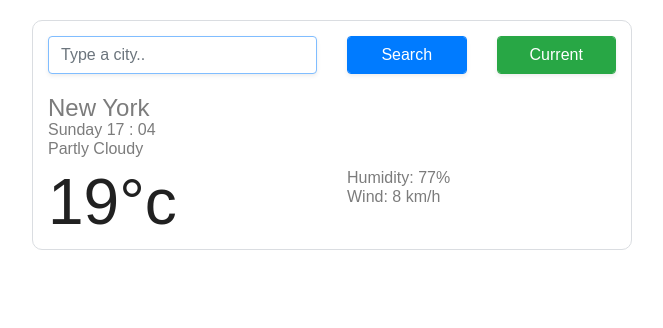
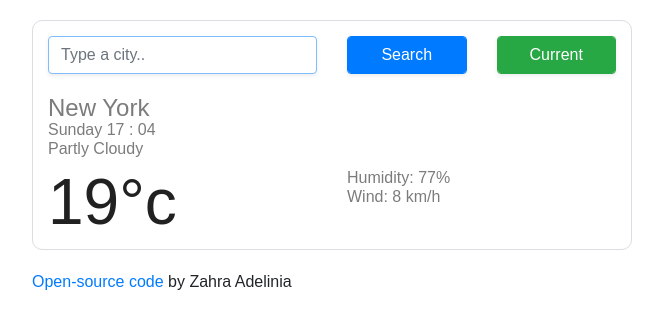
Before and after one commit to zahra-p/plus-week6-final-GitHubHosting, a plain HTML site: page index.html in a window 1280 px wide. Shown: the whole page, without its empty margins (308-971 px from the left). Drawn offline with nearby package versions, Linux system fonts and the light colour scheme; no server answers.

Commit message:
add Open-source code link

```diff
--- a/index.html
+++ b/index.html
@@ -67,6 +67,12 @@
           </div>
         </div>
       </div>
+      <div class="OpenSource">
+        <a href="https://github.com/zahra-p/plus-week6-final-GitHubHosting"
+          >Open-source code</a
+        >
+        by Zahra Adelinia
+      </div>
     </div>
     <script src="src/index.js"></script>
   </body>
--- a/src/styles.css
+++ b/src/styles.css
@@ -53,3 +53,8 @@ li {
 .search-form {
   margin-bottom: 20px;
 }
+
+.OpenSource {
+  margin: 2px auto;
+  max-width: 600px;
+}
```
